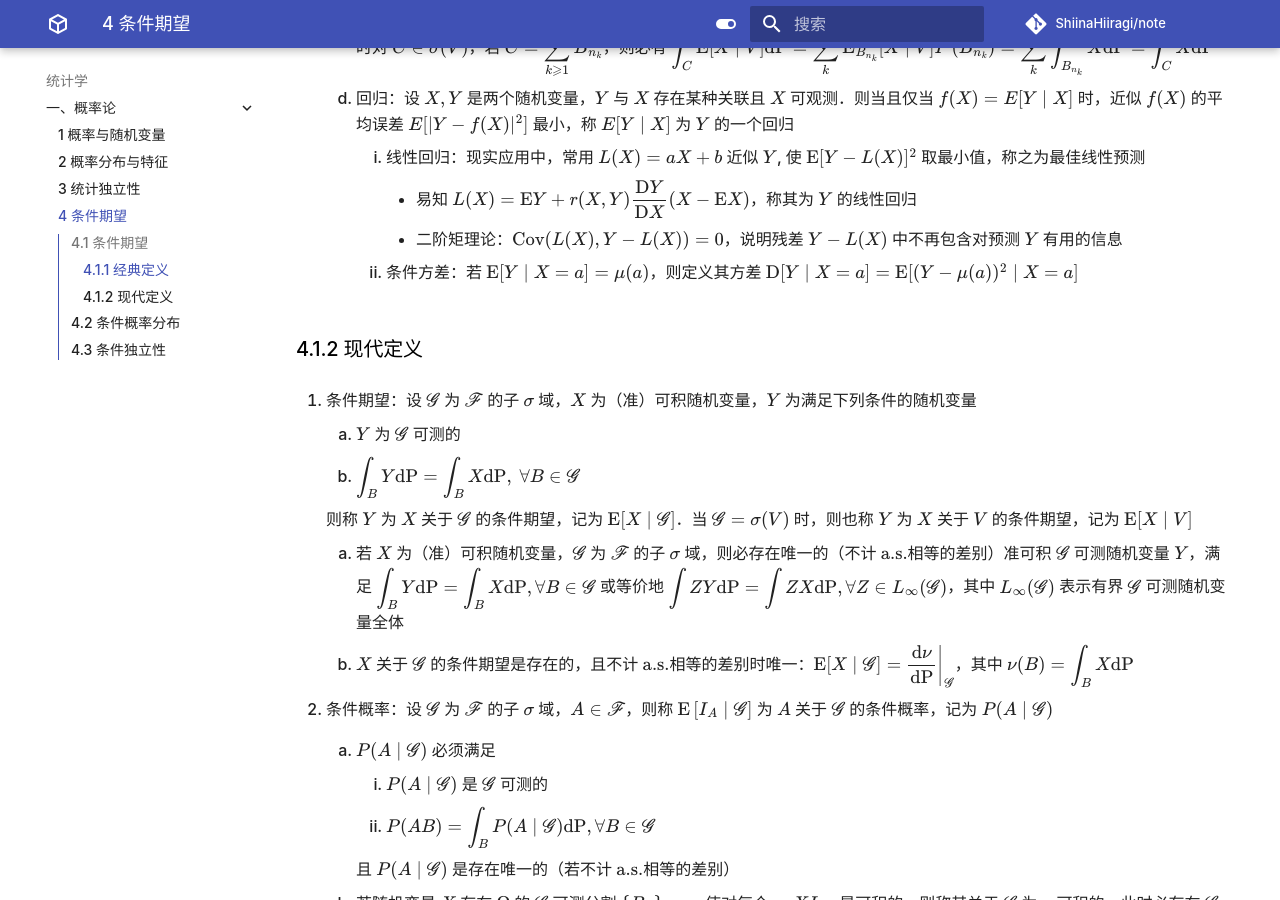
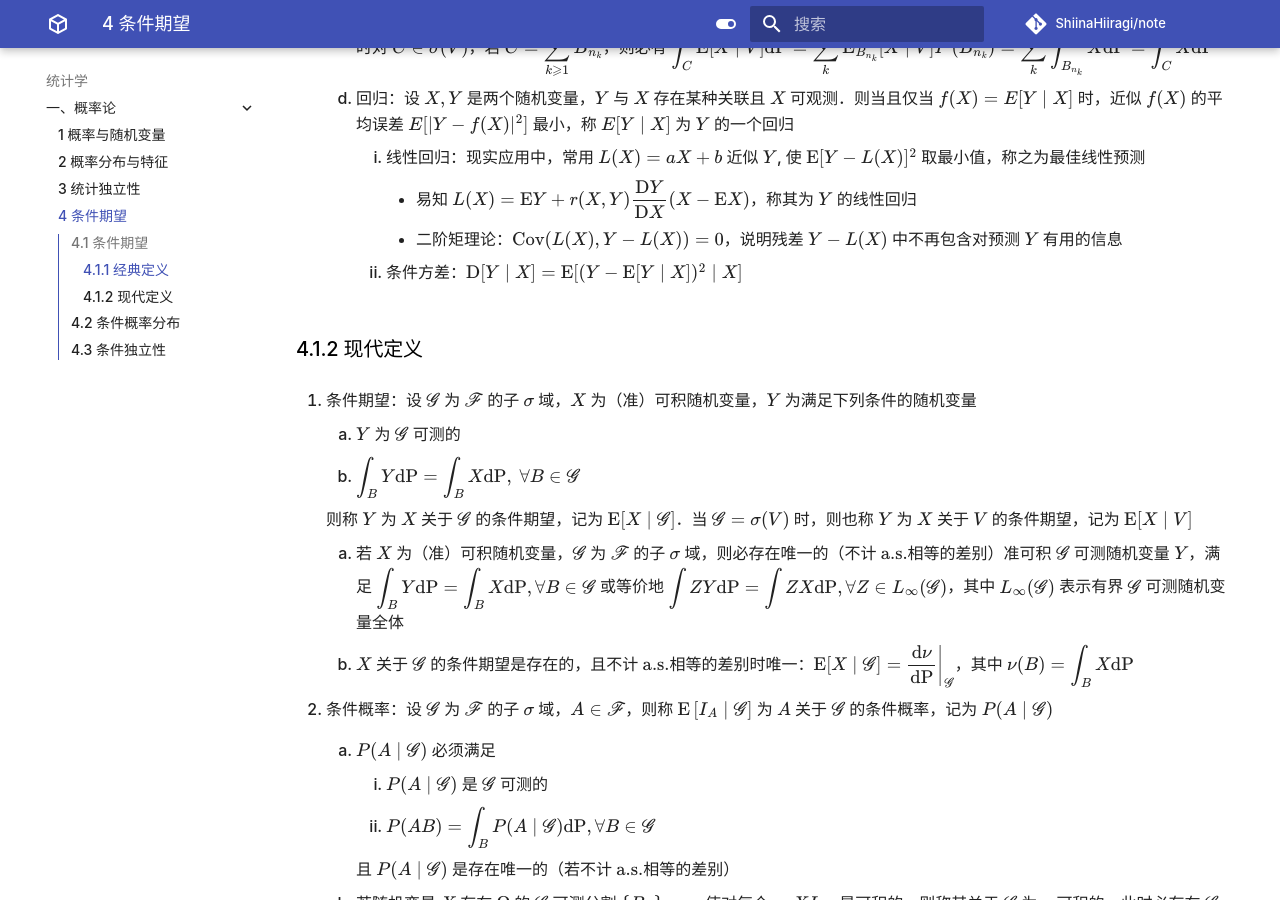
Before and after one commit to ShiinaHiiragi/note, an MkDocs documentation site: the page built from docs/stat/prob/cond.md, in a window 1280 px wide and 900 px high, scrolled down 1051 px. Built offline with MkDocs 1.6.1 and Material for MkDocs 9.7.7, drawn with Linux system fonts in a browser that asks for light colours; comment, search, counter and statistics services are not loaded.

Commit message:
change cond d

```diff
--- a/docs/stat/prob/cond.md
+++ b/docs/stat/prob/cond.md
@@ -25,7 +25,7 @@
         1. 线性回归：现实应用中，常用 $L(X) = aX+b$ 近似 $Y$, 使 $\mathrm{E}[Y-L(X)]^2$ 取最小值，称之为最佳线性预测
             - 易知 $L(X) = \mathrm{E}Y + r(X, Y) \dfrac{\mathrm{D}Y}{\mathrm{D}X}(X - \mathrm{E}X)$，称其为 $Y$ 的线性回归
             - 二阶矩理论：$\operatorname{Cov}(L(X), Y - L(X))=0$，说明残差 $Y - L(X)$ 中不再包含对预测 $Y$ 有用的信息
-        2. 条件方差：若 $\mathrm{E}[Y \mid X=a]=\mu(a)$，则定义其方差 $\mathrm{D}[Y \mid X=a]=\mathrm{E}[(Y - \mu(a))^2 \mid X=a]$
+        2. 条件方差：$\mathrm{D}[Y \mid X]=\mathrm{E}[(Y - \mathrm{E}[Y \mid X])^2 \mid X]$
 
 ### 4.1.2 现代定义
 1. 条件期望：设 $\mathscr{G}$ 为 $\mathscr{F}$ 的子 $\sigma$ 域，$X$ 为（准）可积随机变量，$Y$ 为满足下列条件的随机变量
```
